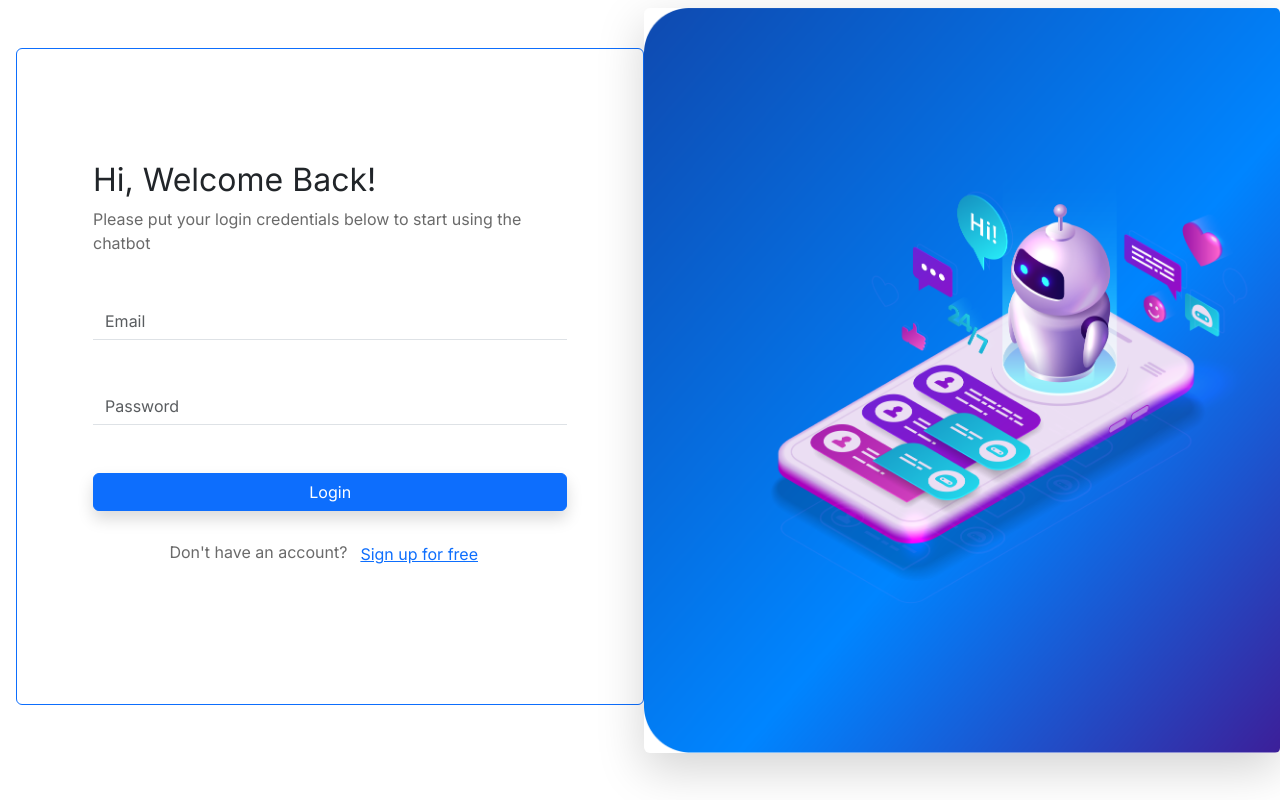
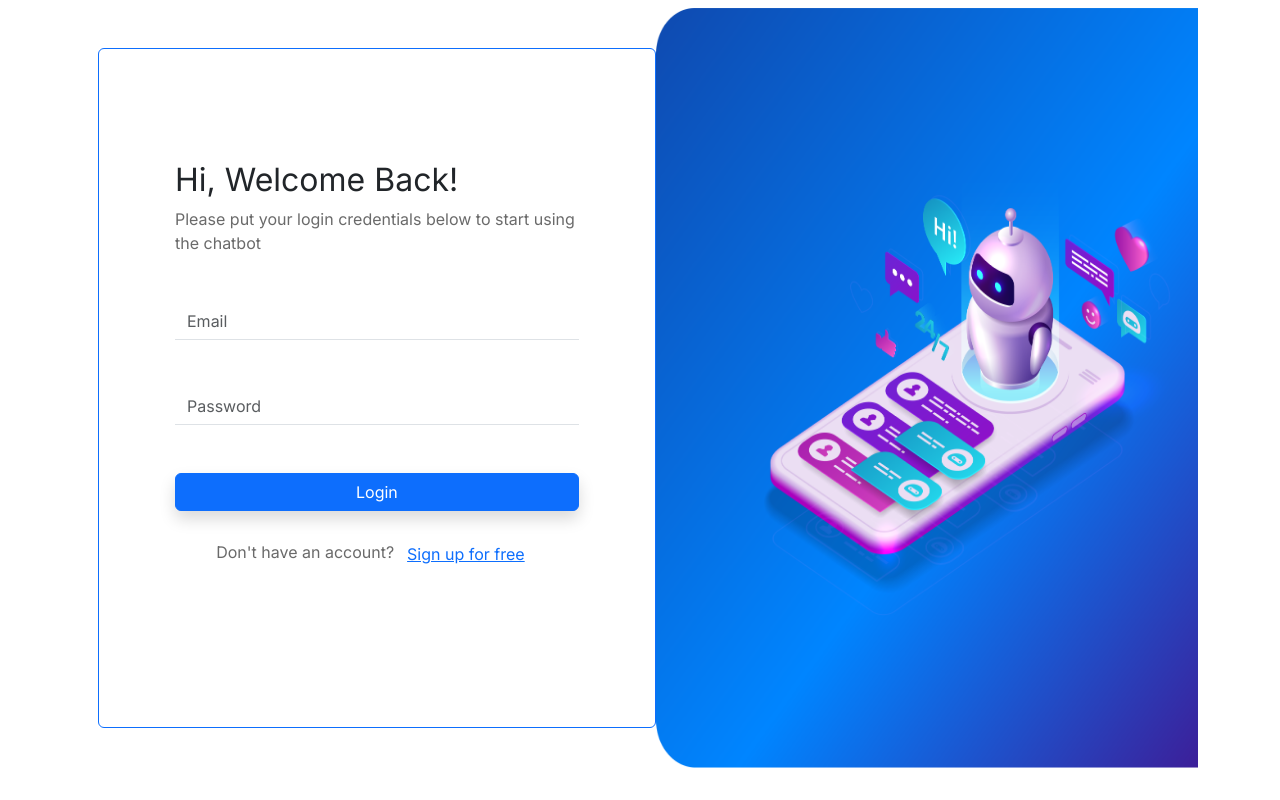
Before and after one commit to GouravChaki/Finny_Chatbot, a React (Create React App) app in the folder frontend/: page / in a window 1280 px wide. Built offline with nearby package versions, Linux system fonts and the light colour scheme.

Commit message:
Login Page Final
Completed Login Page and fixed all issues

```diff
--- a/frontend/src/Components/Login/Login.js
+++ b/frontend/src/Components/Login/Login.js
@@ -4,8 +4,9 @@ import InputForm from './Form.js'
 export default function Login() {
 
   return (
+    <div className='container'>
     <div className='d-flex flex-column flex-md-row'>
-      <div className='container card border-primary w-70 mt-5 mb-5 ms-3'>
+      <div className='container card border-primary w-70 mt-5 mb-5 ms-3' style={{height:"85vh",width:"170vh"}}>
         <div className="col-md">
           <div className="card-body mx-5 mt-5" style={{ fontFamily: 'Inter' }}>
             <h2 className="card-title mt-5">Hi, Welcome Back!</h2>
@@ -16,9 +17,10 @@ export default function Login() {
           </div>
         </div>
       </div>
-      <div className="card border-0 shadow-lg mt-2">
-        <img src={pic} className="card-img img-fluid" />
+      <div className="mt-2">
+        <img src={pic} className="card-img img-fluid" style={{height:"95vh",width:"170vh"}} />
       </div>
+    </div>
     </div>
   )
 }
```
